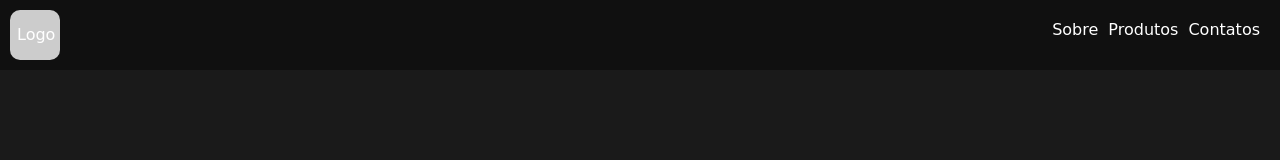
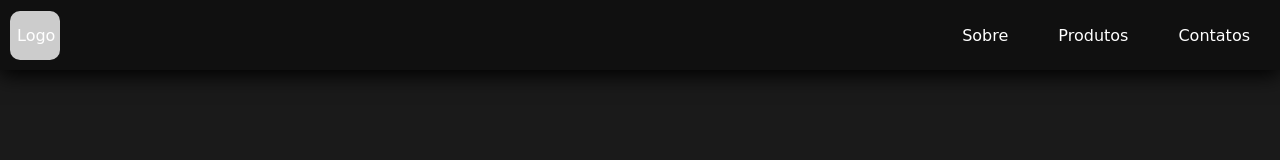
Before and after one commit to Felipemorai/Flexbox-Landing-Page, a plain HTML site: page index.html in a window 1280 px wide. Drawn offline with Linux system fonts and the light colour scheme; a web font is replaced by a local one.

Commit message:
flex-wrap

```diff
--- a/css/style.css
+++ b/css/style.css
@@ -19,23 +19,28 @@ header {
     height: 70px;
     background-color: #101010;
     padding: 10px;
-}
-
-a {
-    color: #fff;
-    text-decoration: none;
-
+    box-shadow: 0px 5px 20px #000;
+    align-items: center;
+    flex-wrap: wrap;
 }
 
 .menu  {
     display: flex;
     list-style: none;
-    margin-top: 10px;
-    margin-right: 10px;
+    flex-wrap: wrap;
 }
 
-.menu li + li {
-    padding-left: 10px;
+.menu li a {
+    color: #fff;
+    display: block;
+    text-decoration: none;
+    margin-left: 10px;
+    padding: 10px 20px 10px 20px;
+    border-radius: 10px;
+}
+
+.menu li a:hover {
+    background: #333;
 }
 
 .logo {
```
